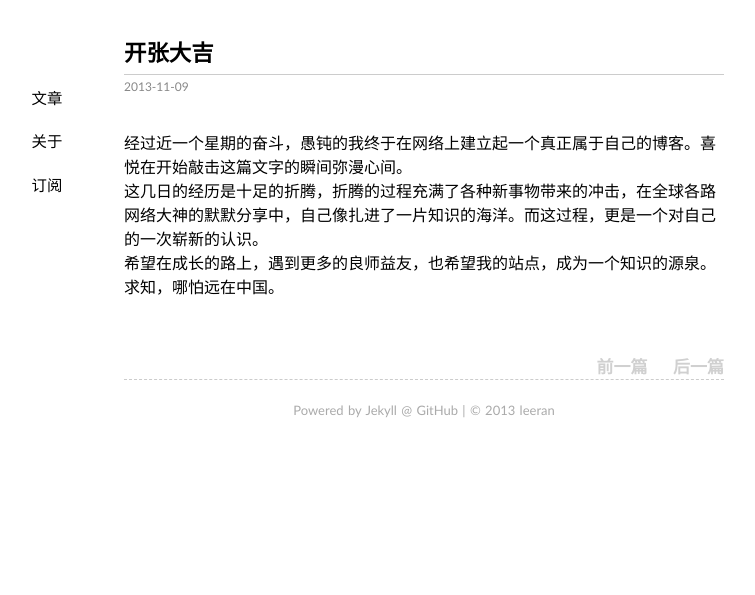
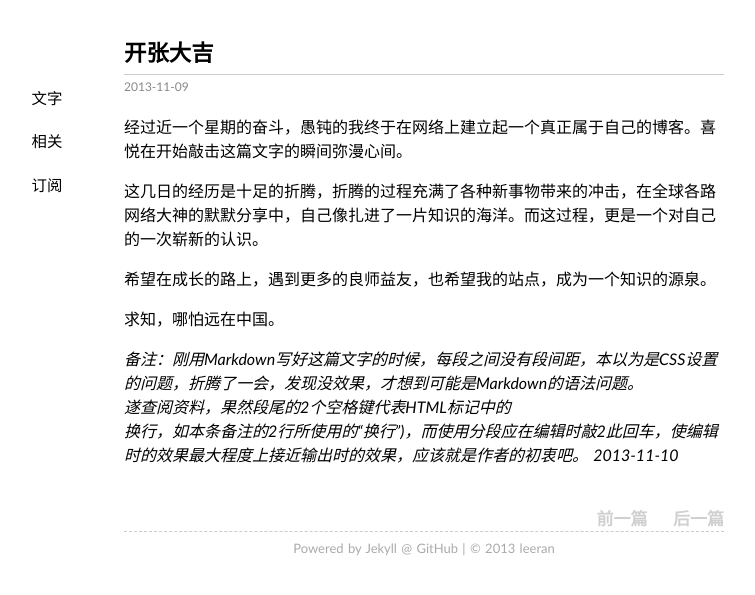
Before and after one commit to lithur/leeran.me, a Jekyll site: the page built from _posts/2013-11-09-First-Post.md, in a window 1280 px wide. Shown: the top 595 px of the page, without its empty margins (216-971 px from the left). Built offline with Jekyll 4.4.1, drawn with Linux system fonts in a browser that asks for light colours; some web fonts are replaced; Markdown is read by kramdown in place of the engine named in the settings; comment, search, counter and statistics services are not loaded.

Commit message:
修改段间距

```diff
--- a/_layouts/default.html
+++ b/_layouts/default.html
@@ -17,12 +17,12 @@
         <h1>{{ page.title }}</h1>
         </header>
         <nav>
-        <span><a title="网站首页" class="" href="/">文章</a></span>
+        <span><a title="网站首页" class="" href="/">文字</a></span>
         <!--<span><a title="文章分类" class="" href="/categories/">分类</a></span>-->
         <!--<span><a title="标签索引" class="" href="/tags/">标签</a></span>-->
         <!--<span><a title="友情链接" class="" href="/links/">链接</a></span>-->
         <!--<span><a title="留言交流" class="" href="/guestbook/">留言</a></span>-->
-        <span><a title="关于站长" class="" href="/about/">关于</a></span>
+        <span><a title="关于站长" class="" href="/about/">相关</a></span>
         <span><a title="种子订阅" class="" href="/feed/" target="_blank">订阅</a></span>
         </nav>
         <article class="content">
--- a/_posts/2013-11-09-First-Post.md
+++ b/_posts/2013-11-09-First-Post.md
@@ -7,6 +7,13 @@ tags:
 ---
 
 经过近一个星期的奋斗，愚钝的我终于在网络上建立起一个真正属于自己的博客。喜悦在开始敲击这篇文字的瞬间弥漫心间。
+
 这几日的经历是十足的折腾，折腾的过程充满了各种新事物带来的冲击，在全球各路网络大神的默默分享中，自己像扎进了一片知识的海洋。而这过程，更是一个对自己的一次崭新的认识。
+
 希望在成长的路上，遇到更多的良师益友，也希望我的站点，成为一个知识的源泉。
+
 求知，哪怕远在中国。
+
+*备注：刚用Markdown写好这篇文字的时候，每段之间没有段间距，本以为是CSS设置的问题，折腾了一会，发现没效果，才想到可能是Markdown的语法问题。*
+*遂查阅资料，果然段尾的2个空格键代表HTML标记中的<br />换行，如本条备注的2行所使用的“换行”)，而使用分段应在编辑时敲2此回车，使编辑时的效果最大程度上接近输出时的效果，应该就是作者的初衷吧。*
+*2013-11-10*
--- a/media/css/style.css
+++ b/media/css/style.css
@@ -22,7 +22,7 @@ margin-right:auto;
 a{color:#FF9900;text-decoration:none;} /*主页目录颜色 color:#dd0000>>#FF9900*/
 a:hover{color:#333333;text-decoration:underline;}
 hr{margin:.7em 0;border-top:1px dashed #d0d0d0;border-bottom:1px dashed #f9f9f9;}
-p{padding:.5em 0;margin:1em 0;}
+p{padding:.5em 0;}
 li{padding:.2em 0;}
 ol,ul{list-style-position:inside;}
 ol ul, ul ol, ul ul, ol ol {margin-left:1em;}
```
Also changed, not shown: about/index.md (+1 -1 lines).
